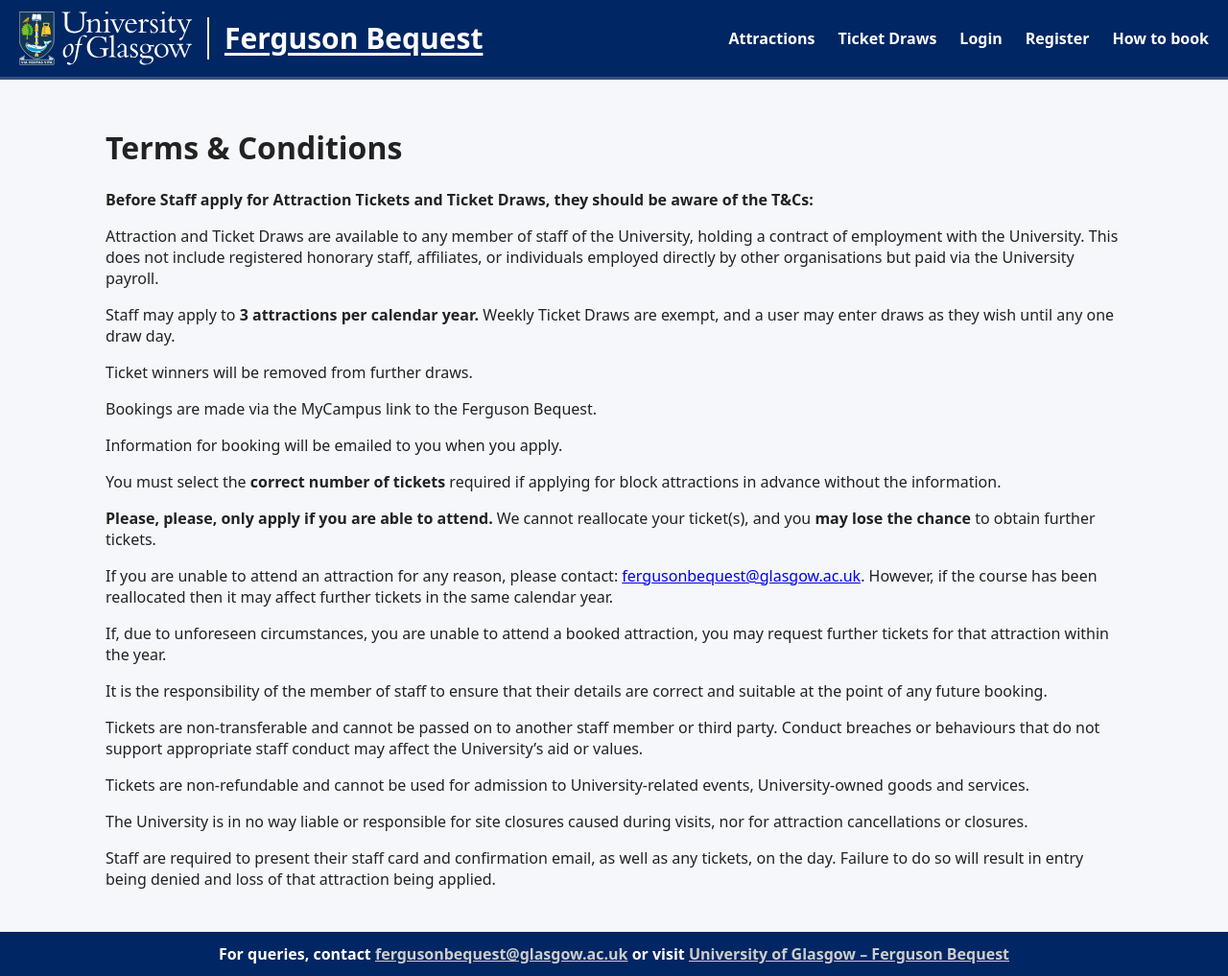
After one commit to Romes241/sh22-main, a Django app: page /how-to-book/ in a window 1280 px wide. The commit adds this page. Shown: the whole page at 96% size. Run offline with Django 5.2, Linux system fonts and the light colour scheme.

Commit message:
the how to book template'

```diff
--- a/fergusonbequest/templates/fergusonbequest/base.html
+++ b/fergusonbequest/templates/fergusonbequest/base.html
@@ -38,7 +38,8 @@
       <a href="{% url 'register' %}">Register</a>
     {% endif %}
 
-    <a href="#">How to book</a>
+    <a href="{% url 'how_to_book' %}">How to book</a>
+
   </nav>
 </header>
 
--- /dev/null
+++ b/fergusonbequest/templates/fergusonbequest/terms.html
@@ -0,0 +1,69 @@
+{% extends "fergusonbequest/base.html" %}
+{% load static %}
+
+{% block title %}Home – Ferguson Bequest{% endblock %}
+
+{% block extra_css %}
+<link rel="stylesheet" href="{% static 'fergusonbequest/css/home.css' %}">
+{% endblock %}
+
+{% block content %}
+
+<div class="terms-container">
+
+    <h1>Terms &amp; Conditions</h1>
+
+    <p><strong>Before Staff apply for Attraction Tickets and Ticket Draws, they should be aware of the T&amp;Cs:</strong></p>
+
+    <p>
+        Attraction and Ticket Draws are available to any member of staff of the University, holding a contract of employment with the University.
+        This does not include registered honorary staff, affiliates, or individuals employed directly by other organisations but paid via the University payroll.
+    </p>
+
+    <p>Staff may apply to <strong>3 attractions per calendar year.</strong> Weekly Ticket Draws are exempt, and a user may enter draws as they wish until any one draw day.</p>
+
+    <p>Ticket winners will be removed from further draws.</p>
+
+    <p>Bookings are made via the MyCampus link to the Ferguson Bequest.</p>
+
+    <p>Information for booking will be emailed to you when you apply.</p>
+
+    <p>You must select the <strong>correct number of tickets</strong> required if applying for block attractions in advance without the information.</p>
+
+    <p><strong>Please, please, only apply if you are able to attend.</strong> We cannot reallocate your ticket(s), and you <strong>may lose the chance</strong> to obtain further tickets.</p>
+
+    <p>
+        If you are unable to attend an attraction for any reason, please contact:
+        <a href="mailto:fergusonbequest@glasgow.ac.uk">fergusonbequest@glasgow.ac.uk</a>.
+        However, if the course has been reallocated then it may affect further tickets in the same calendar year.
+    </p>
+
+    <p>
+        If, due to unforeseen circumstances, you are unable to attend a booked attraction, you may request further tickets for that attraction within the year.
+    </p>
+
+    <p>
+        It is the responsibility of the member of staff to ensure that their details are correct and suitable at the point of any future booking.
+    </p>
+
+    <p>
+        Tickets are non-transferable and cannot be passed on to another staff member or third party.
+        Conduct breaches or behaviours that do not support appropriate staff conduct may affect the University’s aid or values.
+    </p>
+
+    <p>
+        Tickets are non-refundable and cannot be used for admission to University-related events, University-owned goods and services.
+    </p>
+
+    <p>
+        The University is in no way liable or responsible for site closures caused during visits, nor for attraction cancellations or closures.
+    </p>
+
+    <p>
+        Staff are required to present their staff card and confirmation email, as well as any tickets, on the day.
+        Failure to do so will result in entry being denied and loss of that attraction being applied.
+    </p>
+
+</div>
+
+{% endblock %}
--- a/fergusonbequest/urls.py
+++ b/fergusonbequest/urls.py
@@ -9,4 +9,6 @@ urlpatterns = [
     path('login/', auth_views.LoginView.as_view(template_name='fergusonbequest/login.html'), name='login'),
     path('logout/', views.logout_view, name='logout'),
     path('dashboard/', views.dashboard_view, name='dashboard'),
+    path('how-to-book/', views.terms, name='how_to_book'),
+
 ]
--- a/fergusonbequest/views.py
+++ b/fergusonbequest/views.py
@@ -85,3 +85,5 @@ def logout_view(request):
     logout(request)
     messages.info(request, "You have been logged out.")
     return redirect('home')
+def terms(request):
+    return render(request, 'fergusonbequest/terms.html')
```
